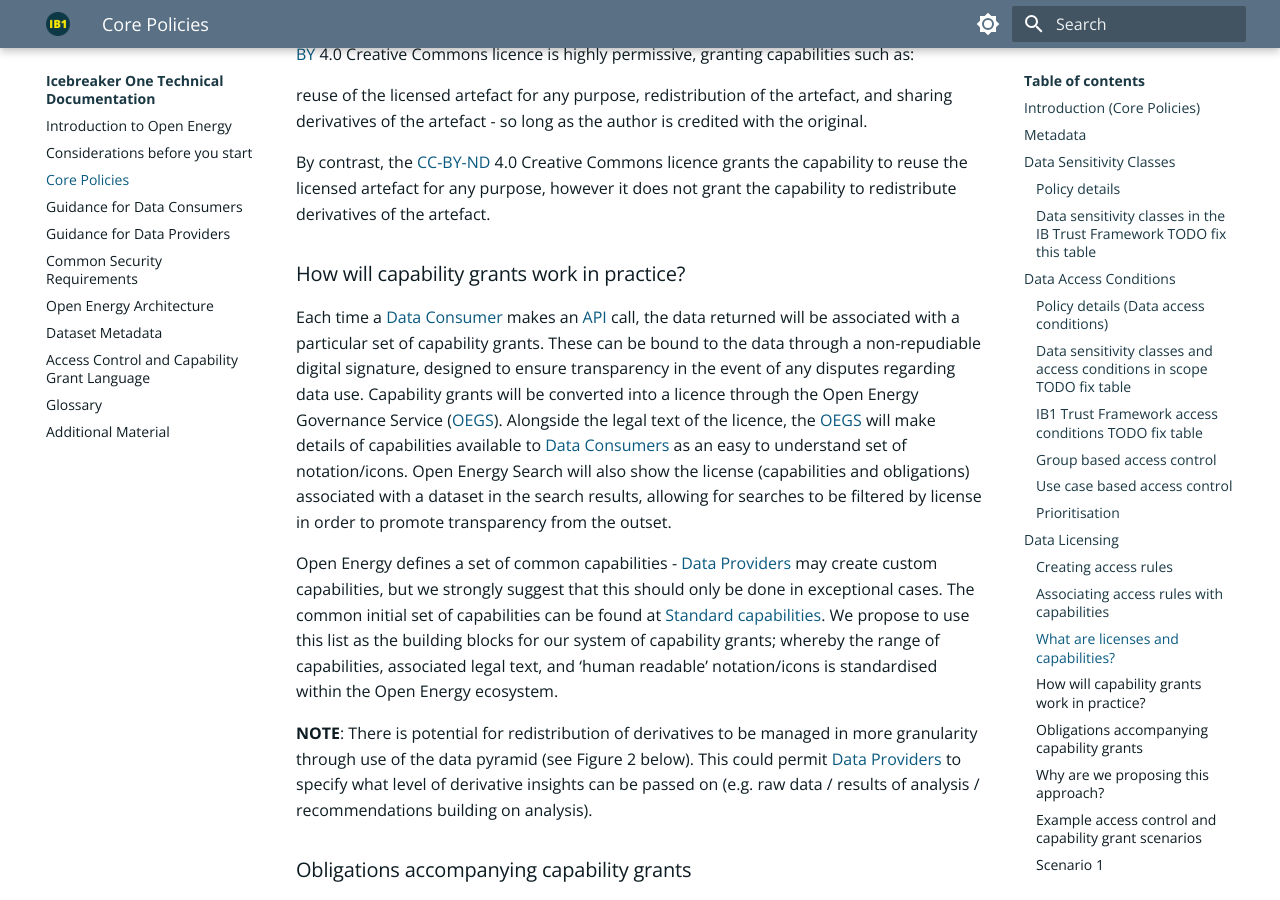
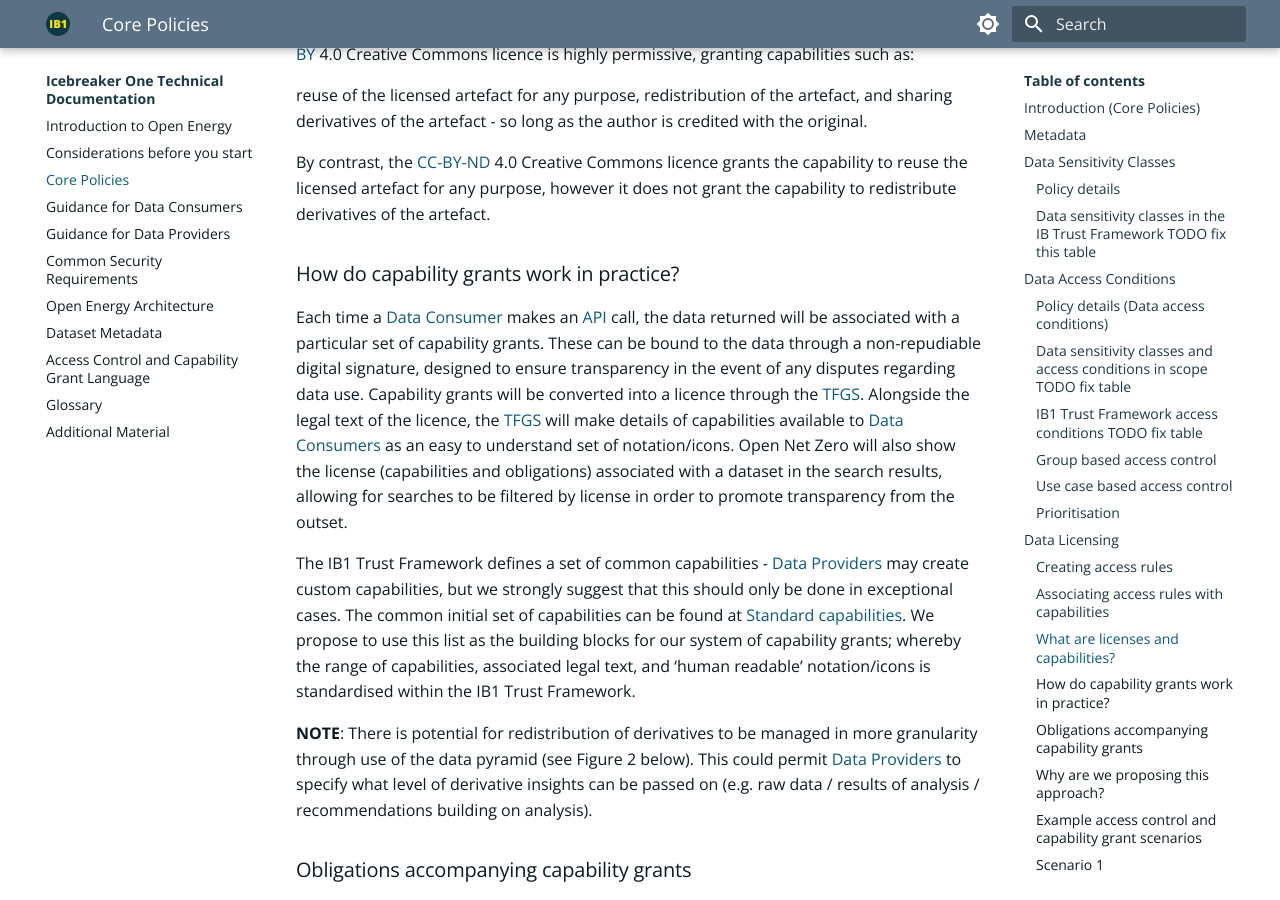
Before and after one commit to icebreakerone/ib1-technical-docs, an MkDocs documentation site: the page built from docs/ops_guidelines/common_policies.md, in a window 1280 px wide and 900 px high, scrolled down 8579 px. Built offline with MkDocs 1.6.1 and Material for MkDocs 9.7.7, drawn with Linux system fonts in a browser that asks for light colours; the version menu is left out.

Commit message:
docs/ops_guidelines/common_policies.md updated from https://stackedit.net/

```diff
--- a/docs/ops_guidelines/common_policies.md
+++ b/docs/ops_guidelines/common_policies.md
@@ -276,18 +276,11 @@ reuse of the licensed artefact for any purpose, redistribution of the artefact,
 
 By contrast, the [CC-BY-ND](../glossary.md#term-Creative-Commons-Attribution-No-derivatives) 4.0 Creative Commons licence grants the capability to reuse the licensed artefact for any purpose, however it does not grant the capability to redistribute derivatives of the artefact.
 
-### How will capability grants work in practice?
+### How do capability grants work in practice?
 
-Each time a [Data Consumer](../glossary.md#term-Data-Consumer) makes an [API](../glossary.md#term-Application-programming-interface) call, the data returned will be associated with a particular set of capability grants. These can be bound to the data through a non-repudiable digital signature, designed to ensure transparency in the event of any disputes regarding data use. Capability grants will be converted into a licence through the Open Energy Governance Service ([OEGS](../glossary.md#term-Open-Energy-Governance-Service)). Alongside the legal text of the licence, the [OEGS](../glossary.md#term-Open-Energy-Governance-Service) will make details of capabilities available
-to [Data Consumers](../glossary.md#term-Data-Consumer) as an easy to understand set of notation/icons. Open Energy Search will also show the license
-(capabilities and obligations) associated with a dataset in the search results, allowing for searches to be filtered by
-license in order to promote transparency from the outset.
+Each time a [Data Consumer](../glossary.md#term-Data-Consumer) makes an [API](../glossary.md#term-Application-programming-interface) call, the data returned will be associated with a particular set of capability grants. These can be bound to the data through a non-repudiable digital signature, designed to ensure transparency in the event of any disputes regarding data use. Capability grants will be converted into a licence through the [TFGS](../glossary.md#term-Trust-Framework-Governance-Service). Alongside the legal text of the licence, the [TFGS](../glossary.md#term-Trust-Framework-Governance-Service) will make details of capabilities available to [Data Consumers](../glossary.md#term-Data-Consumer) as an easy to understand set of notation/icons. Open Net Zero will also show the license (capabilities and obligations) associated with a dataset in the search results, allowing for searches to be filtered by license in order to promote transparency from the outset.
 
-Open Energy defines a set of common capabilities - [Data Providers](../glossary.md#term-Data-Provider) may create custom capabilities, but we strongly
-suggest that this should only be done in exceptional cases. The common initial set of capabilities can be found at
-[Standard capabilities](../access_control_specification.md#standard-capabilities). We propose to use this list as the building blocks for our system of capability grants; whereby
-the range of capabilities, associated legal text, and ‘human readable’ notation/icons is standardised within the Open
-Energy ecosystem.
+The IB1 Trust Framework defines a set of common capabilities - [Data Providers](../glossary.md#term-Data-Provider) may create custom capabilities, but we strongly suggest that this should only be done in exceptional cases. The common initial set of capabilities can be found at [Standard capabilities](../access_control_specification.md#standard-capabilities). We propose to use this list as the building blocks for our system of capability grants; whereby the range of capabilities, associated legal text, and ‘human readable’ notation/icons is standardised within the IB1 Trust Framework.
 
 **NOTE**: There is potential for redistribution of derivatives to be managed in more granularity through use of the data
 pyramid (see Figure 2 below). This could permit [Data Providers](../glossary.md#term-Data-Provider) to specify what level of derivative insights can be
```
Also changed, not shown: other parts of docs/ops_guidelines/common_policies.md (+1 -1 lines).
